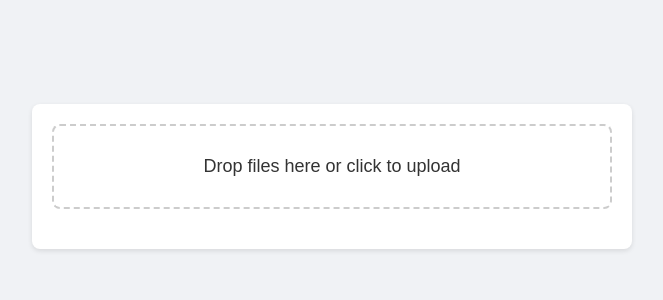
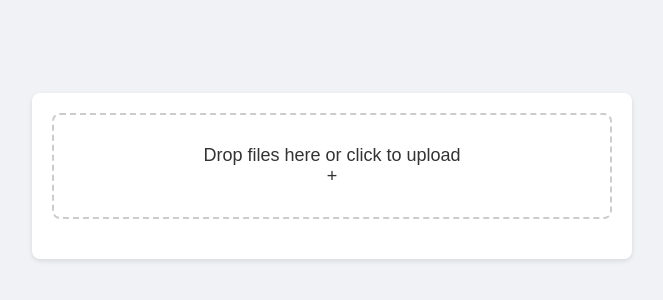
Before and after one commit to surajkabirath/js_fun, a plain HTML site: page day6-darg_and_drop_file/index.html in a window 1280 px wide. Shown: the part 224-524 px from the top of the page, without its empty margins (308-971 px from the left). Drawn offline with Linux system fonts and the light colour scheme.

Commit message:
html update

```diff
--- a/day6-darg_and_drop_file/index.html
+++ b/day6-darg_and_drop_file/index.html
@@ -10,6 +10,8 @@
     <div class="container">
         <div class="drop-zone" id="drop-zone">
             <div class="drop-zone__prompt">Drop files here or click to upload</div>
+            <div class="drop-zone__prompt">+</div>
+
             <input type="file" class="drop-zone__input" id="file-input" multiple>
         </div>
         <div class="file-list" id="file-list"></div>
```
